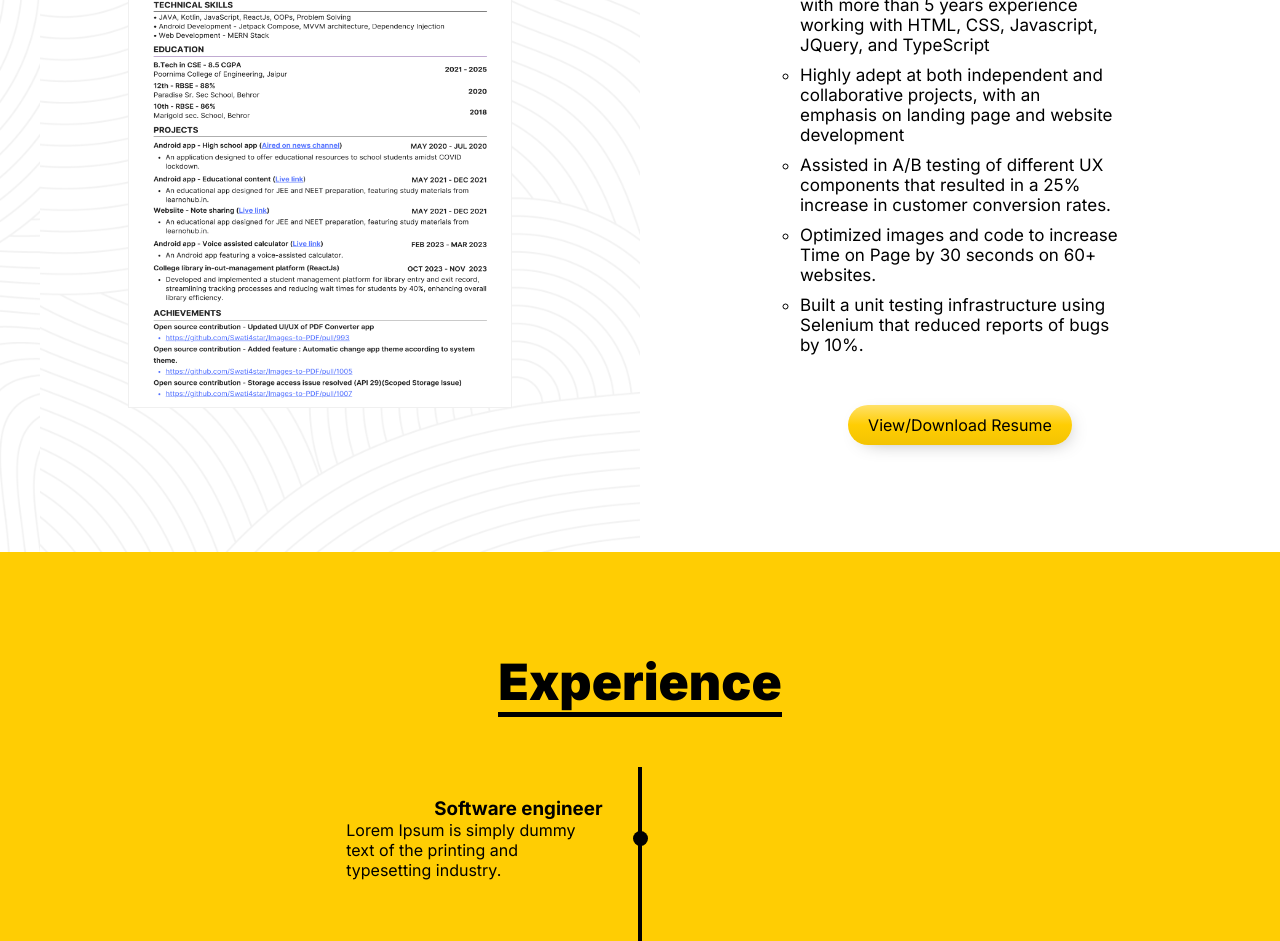
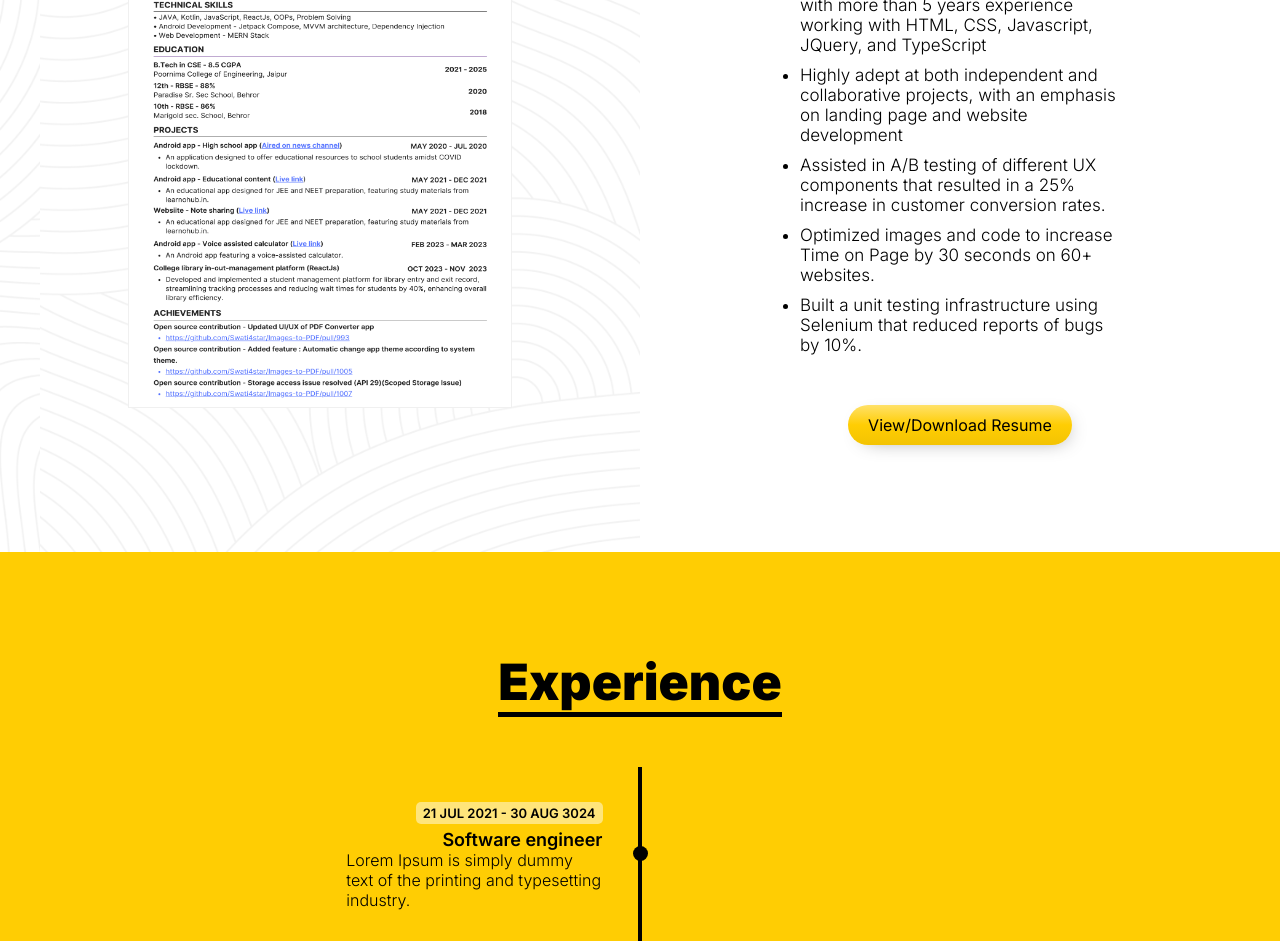
Before and after one commit to codegsaini/portfolio, a React (Vite) app: page / in a window 1280 px wide. Shown: the part 1848-2789 px from the top of the page. Built offline with nearby package versions, Linux system fonts and the light colour scheme.

Commit message:
ui update

```diff
--- a/src/components/experience/ExperienceTimeline.jsx
+++ b/src/components/experience/ExperienceTimeline.jsx
@@ -47,8 +47,9 @@ const Experience = ({ index, title, desc, timespan }) => {
 			<div>
 				{index % 2 === 0 && (
 					<div>
-						<h3>{title}</h3>
-						<p>{desc}</p>
+						<h3 className={style.experience_time}>{timespan}</h3>
+						<h3 className={style.experience_title}>{title}</h3>
+						<p className={style.experience_desc}>{desc}</p>
 					</div>
 				)}
 			</div>
@@ -60,8 +61,9 @@ const Experience = ({ index, title, desc, timespan }) => {
 			<div>
 				{index % 2 !== 0 && (
 					<div>
-						<h3>{title}</h3>
-						<p>{desc}</p>
+						<h3 className={style.experience_time}>{timespan}</h3>
+						<h3 className={style.experience_title}>{title}</h3>
+						<p className={style.experience_desc}>{desc}</p>
 					</div>
 				)}
 			</div>
--- a/src/components/experience/style.module.scss
+++ b/src/components/experience/style.module.scss
@@ -18,6 +18,24 @@
 .experience {
 	width: 100%;
 	display: flex;
+
+	.experience_time {
+		font-size: 13px;
+		font-weight: 600;
+		letter-spacing: 0;
+		background-color: #ffffff79;
+		padding: 3px 7px;
+		border-radius: 5px;
+		margin: 5px 0;
+	}
+	.experience_title {
+		font-size: 18px;
+		font-weight: 600;
+	}
+	.experience_desc {
+		field-sizing: 15px;
+		font-weight: 300;
+	}
 
 	div:nth-child(1),
 	div:nth-child(3) {
--- a/src/components/hero-section/style.module.scss
+++ b/src/components/hero-section/style.module.scss
@@ -4,20 +4,13 @@
 	background-color: #ffffff;
 	flex: 1;
 	transition: 0.1s linear;
-}
-.collapsed_container {
-	padding: 0;
-	padding-top: 60px;
-}
-.expanded_container {
-	padding: 100px 50px 50px 50px;
+	padding: 100px 0;
 }
 .scrolled_main_container {
 	border: 0 !important;
 }
 .main_container {
 	width: 100%;
-	height: 100%;
 	display: flex;
 	position: relative;
 }
@@ -103,11 +96,11 @@
 	}
 }
 @media only screen and (max-width: 720px) {
+	.container {
+		padding-top: 60px;
+	}
 	.main_container {
 		flex-direction: column;
-	}
-	.expanded_container {
-		padding: 80px 15px 15px 15px;
 	}
 	.picture_container {
 		width: 100%;
@@ -116,17 +109,17 @@
 		justify-content: center;
 
 		img {
-			width: 70%;
+			width: 60%;
 			padding: 20px 0;
 		}
 	}
 	.about_container {
 		width: 100%;
-		padding: 50px 15px;
+		padding: 10px 15px;
 		row-gap: 10px;
 
 		h4 {
-			font-size: 40px;
+			font-size: 30px;
 			font-weight: 800;
 			letter-spacing: 0;
 		}
--- a/src/components/resume/style.module.scss
+++ b/src/components/resume/style.module.scss
@@ -66,8 +66,9 @@
 		width: 50%;
 		display: flex;
 		flex-direction: column;
-		list-style: circle;
+		list-style: disc;
 		row-gap: 10px;
+		font-weight: 300;
 	}
 	li {
 		p {
@@ -116,8 +117,8 @@
 		}
 
 		ul {
-			width: 80%;
-			row-gap: 5px;
+			width: 90%;
+			row-gap: 10px;
 		}
 		li {
 			p {
```
